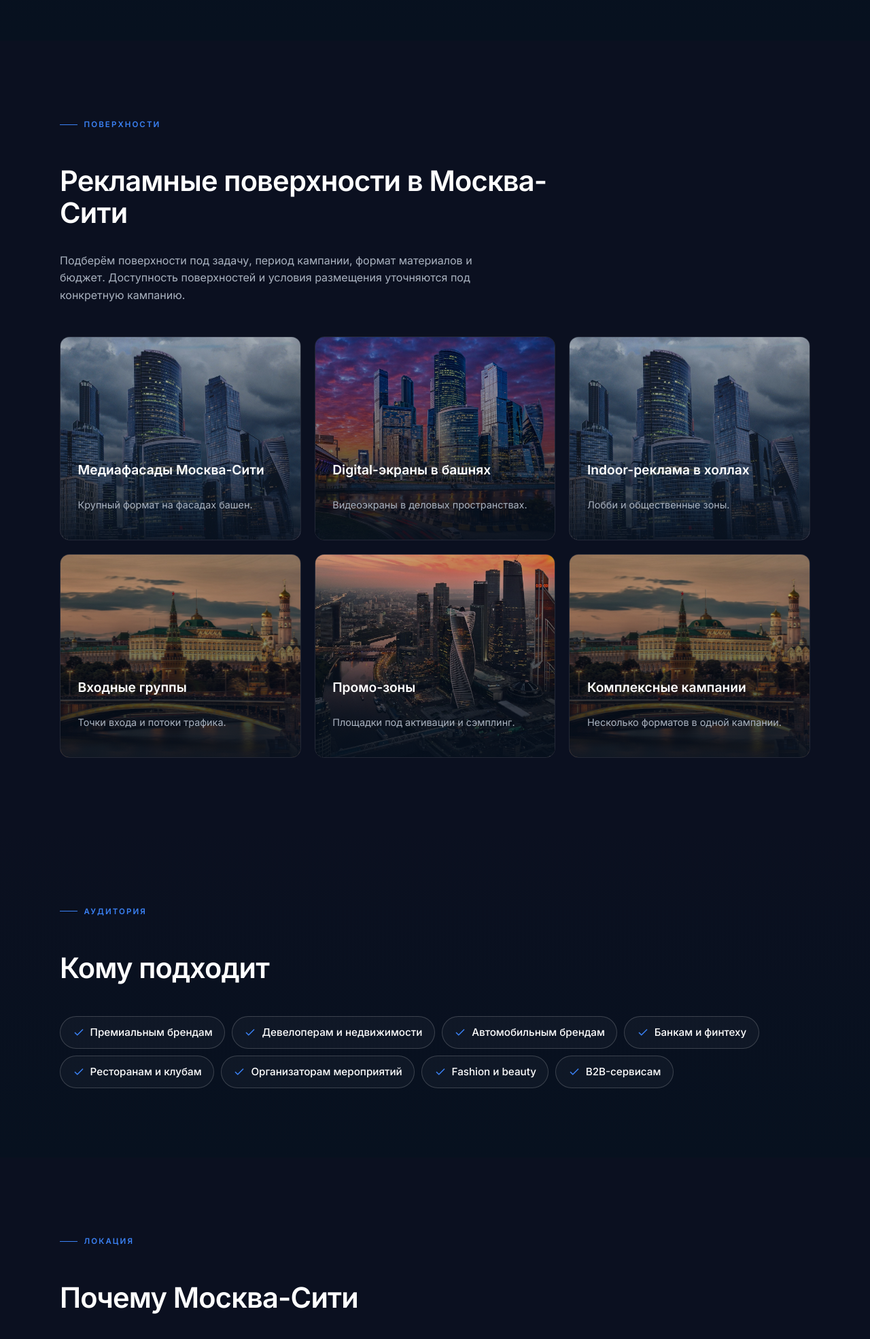
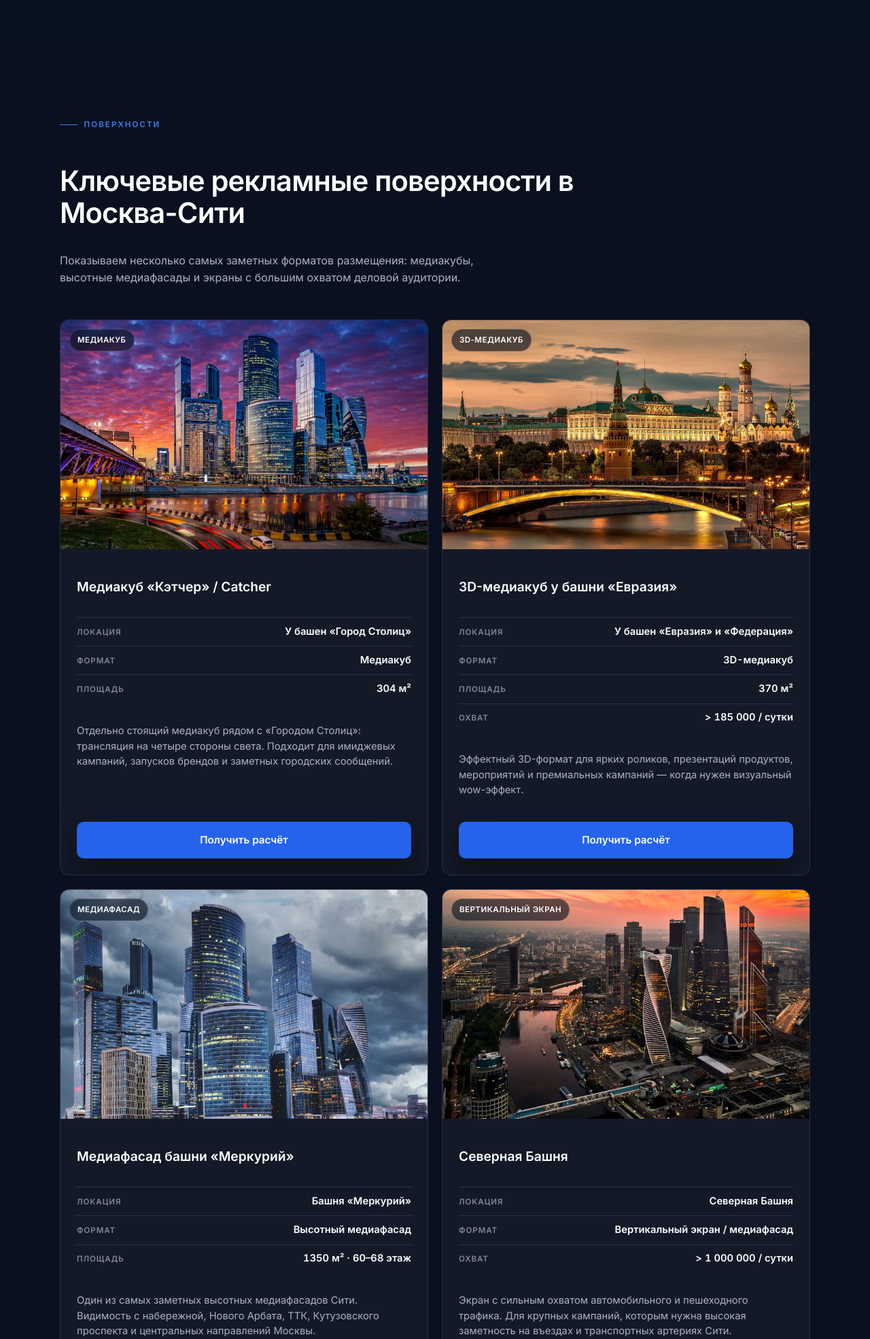
Before and after one commit to DifJame/Claude, a PHP site: page /prototype.html in a window 1280 px wide; the page is wider, and only the part inside the window is pictured. Shown: the part 3662-5632 px from the top of that part at 68% size. Run offline with PHP 8.4, Linux system fonts and the light colour scheme.

Commit message:
Rework "Рекламные поверхности" into 4 key surfaces with CTAs
Replaced the generic 6-tile surfaces list with a sales-focused block of
4 concrete surfaces (Catcher media cube, Eurasia 3D cube, Mercury facade,
Severnaya Tower): photo + format badge, name, location/format/area/reach
meta, selling copy and a "Получить расчёт" CTA per card. Added a footer
note + "Подобрать поверхность для рекламы" button.

- Card CTA scrolls to the calc form and writes the surface into the hidden
  lead field, e.g. "[Реклама в Москва-Сити] / Медиафасад Меркурий"
  (verified via headless click test).
- New .ads-city-surf component in ads-city.css (still scoped, no gold).
- Updated template.php (<picture>/WebP) + prototype.html + ads-city.js.
- Added 4 placeholder photos (assets/img/surf-*.jpg).

Title/description/H1/canonical and section id unchanged.

https://claude.ai/code/session_015sRLqoQjkyM1a1RvyDrLmS

```diff
--- a/reklama-v-moskva-siti/assets/ads-city.css
+++ b/reklama-v-moskva-siti/assets/ads-city.css
@@ -76,19 +76,35 @@
 .ads-city-card__link{display:inline-flex;align-items:center;gap:.4rem;margin-top:1.1rem;
   color:var(--ac-accent);font-weight:600;font-size:.9rem;min-height:44px}
 
-/* — карточка-поверхность с фото — */
-.ads-city-surface{position:relative;overflow:hidden;border-radius:var(--ac-r);border:1px solid var(--ac-line);
-  min-height:clamp(220px,26vw,300px);display:flex;flex-direction:column;justify-content:flex-end;
-  padding:clamp(1.1rem,2vw,1.6rem);isolation:isolate;
-  transition:transform var(--ac-dur) var(--ac-ease),border-color var(--ac-dur)}
-.ads-city-surface__img{position:absolute;inset:0;width:100%;height:100%;object-fit:cover;z-index:-2;
+/* — карточка ключевой поверхности: фото + мета + CTA — */
+.ads-city-surfaces{display:grid;gap:clamp(.85rem,1.6vw,1.25rem);grid-template-columns:1fr}
+@media (min-width:760px){.ads-city-surfaces{grid-template-columns:1fr 1fr}}
+.ads-city-surf{display:flex;flex-direction:column;background:rgba(255,255,255,.04);
+  border:1px solid var(--ac-line);border-radius:var(--ac-r);overflow:hidden;
+  backdrop-filter:blur(8px);-webkit-backdrop-filter:blur(8px);
+  transition:transform var(--ac-dur) var(--ac-ease),border-color var(--ac-dur),box-shadow var(--ac-dur)}
+@media (hover:hover){.ads-city-surf:hover{transform:translateY(-4px);border-color:var(--ac-accent);box-shadow:var(--ac-glow)}
+  .ads-city-surf:hover .ads-city-surf__img{transform:scale(1.06)}}
+.ads-city-surf__media{position:relative;aspect-ratio:16/10;overflow:hidden}
+.ads-city-surf__img{position:absolute;inset:0;width:100%;height:100%;object-fit:cover;
   transform:scale(1.02);transition:transform .8s var(--ac-ease);filter:saturate(.95) contrast(1.04)}
-.ads-city-surface::after{content:"";position:absolute;inset:0;z-index:-1;
-  background:linear-gradient(180deg,rgba(7,17,31,.20),rgba(7,17,31,.55) 55%,rgba(7,17,31,.92))}
-.ads-city-surface h3{font-size:1.2rem;font-weight:600}
-.ads-city-surface p{color:var(--ac-ink-2);font-size:.9rem;margin-top:.35rem}
-@media (hover:hover){.ads-city-surface:hover{transform:translateY(-4px);border-color:var(--ac-accent)}
-  .ads-city-surface:hover .ads-city-surface__img{transform:scale(1.07)}}
+.ads-city-surf__badge{position:absolute;top:.8rem;left:.8rem;display:inline-flex;align-items:center;
+  font-size:.72rem;font-weight:600;letter-spacing:.04em;text-transform:uppercase;color:#fff;
+  padding:.4rem .7rem;border-radius:var(--ac-r-pill);background:rgba(7,17,31,.62);
+  border:1px solid var(--ac-line-2);backdrop-filter:blur(6px)}
+.ads-city-surf__body{display:flex;flex-direction:column;flex:1;padding:clamp(1.1rem,2vw,1.5rem)}
+.ads-city-surf__name{font-size:1.2rem;font-weight:600;line-height:1.2}
+.ads-city-surf__meta{list-style:none;margin:.9rem 0;padding:0}
+.ads-city-surf__meta li{display:flex;justify-content:space-between;gap:1rem;align-items:baseline;
+  padding:.55rem 0;border-top:1px solid var(--ac-line)}
+.ads-city-surf__meta span{color:var(--ac-ink-3);font-size:.72rem;font-weight:600;letter-spacing:.08em;
+  text-transform:uppercase;flex:0 0 auto}
+.ads-city-surf__meta b{color:var(--ac-ink);font-weight:600;font-size:.92rem;text-align:right;font-variant-numeric:tabular-nums}
+.ads-city-surf__desc{color:var(--ac-ink-2);font-size:.92rem;line-height:1.55;flex:1}
+.ads-city-surf__cta{margin-top:1.25rem;width:100%}
+.ads-city-surfaces-foot{margin-top:clamp(1.5rem,3vw,2.25rem);display:flex;flex-wrap:wrap;
+  gap:1rem 1.5rem;align-items:center}
+.ads-city-surfaces-foot p{color:var(--ac-ink-2);font-size:.95rem;max-width:62ch;margin:0;flex:1 1 320px}
 
 /* — чипы «кому подходит» — */
 .ads-city-chips{display:flex;flex-wrap:wrap;gap:.6rem}
--- a/reklama-v-moskva-siti/assets/ads-city.js
+++ b/reklama-v-moskva-siti/assets/ads-city.js
@@ -28,6 +28,19 @@
       e.preventDefault();
       scrollTo(calc);
       setTimeout(function () { if (formatSelect) formatSelect.focus({ preventScroll: true }); }, REDUCE ? 0 : 420);
+    });
+  });
+
+  /* 1b. «Получить расчёт» на карточке поверхности -> метка с поверхностью + скролл */
+  var serviceField = document.querySelector('#ads-city-calc [name="service"]');
+  root.querySelectorAll('[data-ads-surface]').forEach(function (link) {
+    link.addEventListener('click', function (e) {
+      var s = link.getAttribute('data-ads-surface') || '';
+      if (serviceField) serviceField.value = '[Реклама в Москва-Сити]' + (s ? ' / ' + s : '');
+      if (formatHidden) formatHidden.value = s;            // поверхность уедет и в format_selected
+      e.preventDefault();
+      scrollTo(calc);
+      setTimeout(function () { var n = document.getElementById('ac-name'); if (n) n.focus({ preventScroll: true }); }, REDUCE ? 0 : 420);
     });
   });
 
--- a/reklama-v-moskva-siti/prototype.html
+++ b/reklama-v-moskva-siti/prototype.html
@@ -114,18 +114,87 @@
     </div>
   </section>
 
-  <!-- 5. РЕКЛАМНЫЕ ПОВЕРХНОСТИ -->
+  <!-- 5. КЛЮЧЕВЫЕ РЕКЛАМНЫЕ ПОВЕРХНОСТИ -->
   <section class="ads-city-section" aria-labelledby="ac-surf-t">
     <div class="ads-city__wrap">
-      <div class="ads-city-head"><p class="ads-city-eyebrow">Поверхности</p><h2 class="ads-city-h2" id="ac-surf-t">Рекламные поверхности в Москва-Сити</h2>
-        <p class="ads-city-sub">Подберём поверхности под задачу, период кампании, формат материалов и бюджет. Доступность поверхностей и условия размещения уточняются под конкретную кампанию.</p></div>
-      <div class="ads-city-grid ads-city-grid--3">
-        <article class="ads-city-surface"><img class="ads-city-surface__img" src="assets/img/s-facade.jpg" alt="Медиафасады Москва-Сити" loading="lazy" decoding="async" width="800" height="600"><h3>Медиафасады Москва-Сити</h3><p>Крупный формат на фасадах башен.</p></article>
-        <article class="ads-city-surface"><img class="ads-city-surface__img" src="assets/img/s-screens.jpg" alt="Digital-экраны в деловых башнях Москва-Сити" loading="lazy" decoding="async" width="800" height="600"><h3>Digital-экраны в башнях</h3><p>Видеоэкраны в деловых пространствах.</p></article>
-        <article class="ads-city-surface"><img class="ads-city-surface__img" src="assets/img/s-indoor.jpg" alt="Indoor-реклама в холлах башен Москва-Сити" loading="lazy" decoding="async" width="800" height="600"><h3>Indoor-реклама в холлах</h3><p>Лобби и общественные зоны.</p></article>
-        <article class="ads-city-surface"><img class="ads-city-surface__img" src="assets/img/s-entrance.jpg" alt="Реклама во входных группах Москва-Сити" loading="lazy" decoding="async" width="800" height="600"><h3>Входные группы</h3><p>Точки входа и потоки трафика.</p></article>
-        <article class="ads-city-surface"><img class="ads-city-surface__img" src="assets/img/s-promo.jpg" alt="Промо-зоны Москва-Сити" loading="lazy" decoding="async" width="800" height="600"><h3>Промо-зоны</h3><p>Площадки под активации и сэмплинг.</p></article>
-        <article class="ads-city-surface"><img class="ads-city-surface__img" src="assets/img/s-complex.jpg" alt="Комплексные рекламные кампании в Москва-Сити" loading="lazy" decoding="async" width="800" height="600"><h3>Комплексные кампании</h3><p>Несколько форматов в одной кампании.</p></article>
+      <div class="ads-city-head"><p class="ads-city-eyebrow">Поверхности</p><h2 class="ads-city-h2" id="ac-surf-t">Ключевые рекламные поверхности в Москва-Сити</h2>
+        <p class="ads-city-sub">Показываем несколько самых заметных форматов размещения: медиакубы, высотные медиафасады и экраны с большим охватом деловой аудитории.</p></div>
+      <div class="ads-city-surfaces">
+
+        <article class="ads-city-surf">
+          <div class="ads-city-surf__media">
+            <img class="ads-city-surf__img" src="assets/img/surf-catcher.jpg" alt="Медиакуб «Кэтчер» возле башен «Город Столиц», Москва-Сити" loading="lazy" decoding="async" width="800" height="500">
+            <span class="ads-city-surf__badge">Медиакуб</span>
+          </div>
+          <div class="ads-city-surf__body">
+            <h3 class="ads-city-surf__name">Медиакуб «Кэтчер» / Catcher</h3>
+            <ul class="ads-city-surf__meta">
+              <li><span>Локация</span><b>У башен «Город Столиц»</b></li>
+              <li><span>Формат</span><b>Медиакуб</b></li>
+              <li><span>Площадь</span><b>304 м²</b></li>
+            </ul>
+            <p class="ads-city-surf__desc">Отдельно стоящий медиакуб рядом с «Городом Столиц»: трансляция на четыре стороны света. Подходит для имиджевых кампаний, запусков брендов и заметных городских сообщений.</p>
+            <a class="ads-city-btn ads-city-btn--primary ads-city-surf__cta" href="#ads-city-calc" data-ads-surface="Медиакуб Кэтчер">Получить расчёт</a>
+          </div>
+        </article>
+
+        <article class="ads-city-surf">
+          <div class="ads-city-surf__media">
+            <img class="ads-city-surf__img" src="assets/img/surf-eurasia.jpg" alt="3D-медиакуб у башни «Евразия», Москва-Сити" loading="lazy" decoding="async" width="800" height="500">
+            <span class="ads-city-surf__badge">3D-медиакуб</span>
+          </div>
+          <div class="ads-city-surf__body">
+            <h3 class="ads-city-surf__name">3D-медиакуб у башни «Евразия»</h3>
+            <ul class="ads-city-surf__meta">
+              <li><span>Локация</span><b>У башен «Евразия» и «Федерация»</b></li>
+              <li><span>Формат</span><b>3D-медиакуб</b></li>
+              <li><span>Площадь</span><b>370 м²</b></li>
+              <li><span>Охват</span><b>&gt; 185 000 / сутки</b></li>
+            </ul>
+            <p class="ads-city-surf__desc">Эффектный 3D-формат для ярких роликов, презентаций продуктов, мероприятий и премиальных кампаний — когда нужен визуальный wow-эффект.</p>
+            <a class="ads-city-btn ads-city-btn--primary ads-city-surf__cta" href="#ads-city-calc" data-ads-surface="3D медиакуб Евразия">Получить расчёт</a>
+          </div>
+        </article>
+
+        <article class="ads-city-surf">
+          <div class="ads-city-surf__media">
+            <img class="ads-city-surf__img" src="assets/img/surf-mercury.jpg" alt="Высотный медиафасад башни «Меркурий», Москва-Сити" loading="lazy" decoding="async" width="800" height="500">
+            <span class="ads-city-surf__badge">Медиафасад</span>
+          </div>
+          <div class="ads-city-surf__body">
+            <h3 class="ads-city-surf__name">Медиафасад башни «Меркурий»</h3>
+            <ul class="ads-city-surf__meta">
+              <li><span>Локация</span><b>Башня «Меркурий»</b></li>
+              <li><span>Формат</span><b>Высотный медиафасад</b></li>
+              <li><span>Площадь</span><b>1350 м² · 60–68 этаж</b></li>
+            </ul>
+            <p class="ads-city-surf__desc">Один из самых заметных высотных медиафасадов Сити. Видимость с набережной, Нового Арбата, ТТК, Кутузовского проспекта и центральных направлений Москвы.</p>
+            <a class="ads-city-btn ads-city-btn--primary ads-city-surf__cta" href="#ads-city-calc" data-ads-surface="Медиафасад Меркурий">Получить расчёт</a>
+          </div>
+        </article>
+
+        <article class="ads-city-surf">
+          <div class="ads-city-surf__media">
+            <img class="ads-city-surf__img" src="assets/img/surf-severnaya.jpg" alt="Вертикальный медиафасад Северной Башни, Москва-Сити" loading="lazy" decoding="async" width="800" height="500">
+            <span class="ads-city-surf__badge">Вертикальный экран</span>
+          </div>
+          <div class="ads-city-surf__body">
+            <h3 class="ads-city-surf__name">Северная Башня</h3>
+            <ul class="ads-city-surf__meta">
+              <li><span>Локация</span><b>Северная Башня</b></li>
+              <li><span>Формат</span><b>Вертикальный экран / медиафасад</b></li>
+              <li><span>Охват</span><b>&gt; 1 000 000 / сутки</b></li>
+            </ul>
+            <p class="ads-city-surf__desc">Экран с сильным охватом автомобильного и пешеходного трафика. Для крупных кампаний, которым нужна высокая заметность на въездах и транспортных артериях Сити.</p>
+            <a class="ads-city-btn ads-city-btn--primary ads-city-surf__cta" href="#ads-city-calc" data-ads-surface="Северная Башня">Получить расчёт</a>
+          </div>
+        </article>
+
+      </div>
+
+      <div class="ads-city-surfaces-foot">
+        <p>Это не полный список доступных поверхностей. Подберём формат под задачу, период кампании и бюджет.</p>
+        <a class="ads-city-btn ads-city-btn--ghost" href="#ads-city-calc">Подобрать поверхность для рекламы</a>
       </div>
     </div>
   </section>
```
Also changed, not shown: reklama-v-moskva-siti/template.php (+79 -10 lines), reklama-v-moskva-siti/assets/img/surf-catcher.jpg (added), reklama-v-moskva-siti/assets/img/surf-eurasia.jpg (added), reklama-v-moskva-siti/assets/img/surf-mercury.jpg (added), reklama-v-moskva-siti/assets/img/surf-severnaya.jpg (added).
